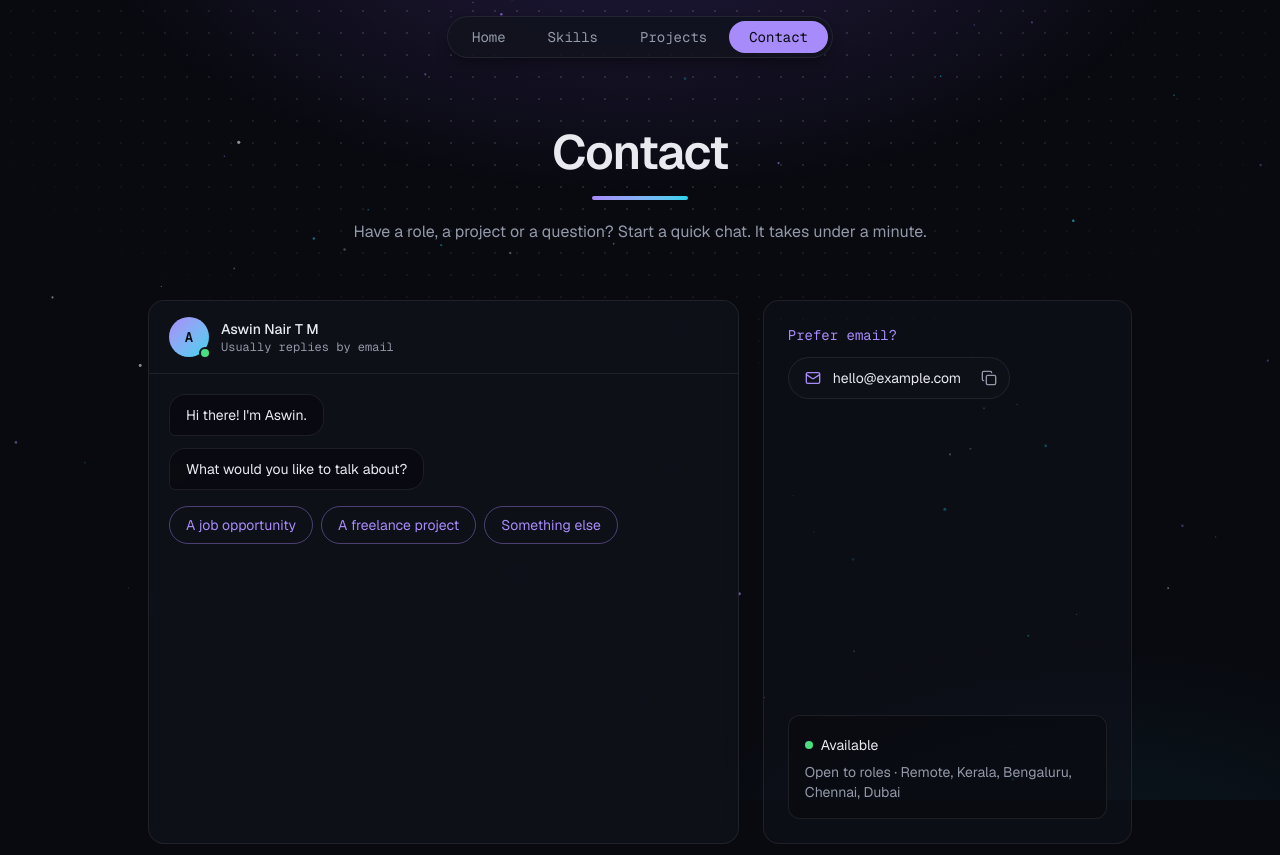
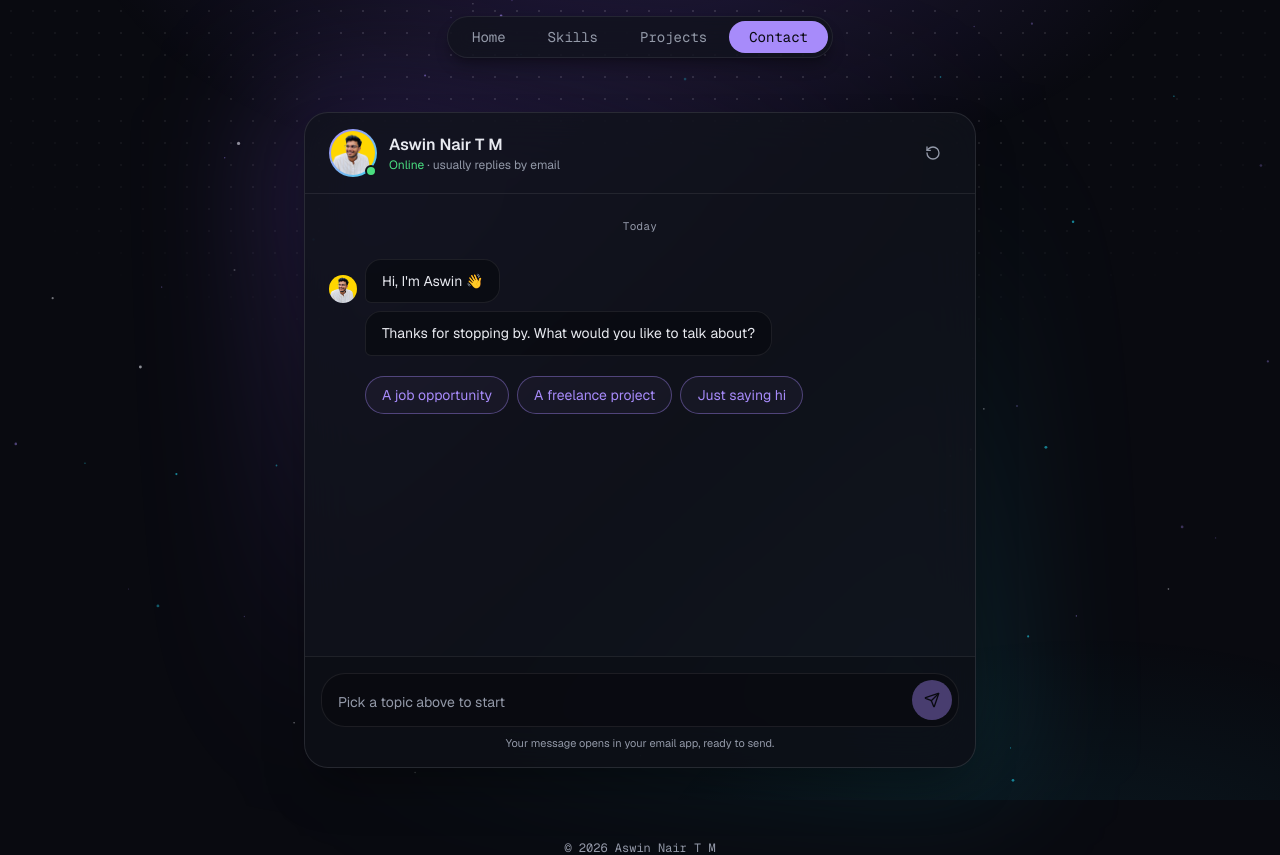
Before and after one commit to aswinambalathara/portfolio, a Next.js app: page /contact in a window 1280 px wide. Shown: the top 855 px of the page. Built offline with nearby package versions, Linux system fonts and the light colour scheme.

Commit message:
feat(contact): make the contact page a full-page chat with email fallback

```diff
--- a/src/app/contact/page.tsx
+++ b/src/app/contact/page.tsx
@@ -1,74 +1,18 @@
-import { FileText } from 'lucide-react'
 import type { Metadata } from 'next'
 
-import { BrandIcon } from '@/components/brand-icon'
 import { ContactChat } from '@/components/contact-chat'
-import { CopyEmail } from '@/components/copy-email'
-import { PageHeader } from '@/components/page-header'
-import { site } from '@/content/site'
 
 export const metadata: Metadata = {
   title: 'Contact',
-  description: 'Have a role, a project or a question? Get in touch.',
+  description: 'Have a role, a project or a question? Start a quick chat.',
   alternates: { canonical: '/contact' },
 }
 
-const linkClass =
-  'inline-flex items-center gap-2 rounded-full border border-line px-4 py-2 text-sm transition-colors hover:border-accent/60 hover:text-accent'
-
 export default function ContactPage() {
-  const socials = site.socials.filter((social) => social.href)
-
   return (
-    <div className="mx-auto max-w-5xl px-5 pt-32 pb-20">
-      <PageHeader
-        title="Contact"
-        subtitle="Have a role, a project or a question? Start a quick chat. It takes under a minute."
-      />
-      <div className="grid gap-6 lg:grid-cols-[1.6fr_1fr]">
-        <ContactChat />
-
-        <aside className="flex flex-col gap-6 rounded-2xl border border-line bg-surface/50 p-6">
-          <div>
-            <h2 className="font-mono text-sm text-accent">Prefer email?</h2>
-            <div className="mt-3">
-              <CopyEmail email={site.email} />
-            </div>
-          </div>
-
-          {(socials.length > 0 || site.resumeUrl) && (
-            <div>
-              <h2 className="font-mono text-sm text-accent">Elsewhere</h2>
-              <ul className="mt-3 flex flex-wrap gap-2">
-                {socials.map((social) => (
-                  <li key={social.platform}>
-                    <a href={social.href} rel="me noopener" className={linkClass}>
-                      <BrandIcon slug={social.platform} className="size-4" />
-                      {social.platform === 'github' ? 'GitHub' : 'LinkedIn'}
-                    </a>
-                  </li>
-                ))}
-                {site.resumeUrl && (
-                  <li>
-                    <a href={site.resumeUrl} className={linkClass}>
-                      <FileText aria-hidden className="size-4" />
-                      Résumé
-                    </a>
-                  </li>
-                )}
-              </ul>
-            </div>
-          )}
-
-          <div className="mt-auto rounded-xl border border-line bg-bg/60 p-4">
-            <p className="inline-flex items-center gap-2 text-sm">
-              <span aria-hidden className="size-2 rounded-full bg-online" />
-              Available
-            </p>
-            <p className="mt-1.5 text-sm text-muted">{site.availability}</p>
-          </div>
-        </aside>
-      </div>
+    <div className="px-5 pt-28 pb-12">
+      <h1 className="sr-only">Contact</h1>
+      <ContactChat />
     </div>
   )
 }
--- a/src/components/contact-chat.tsx
+++ b/src/components/contact-chat.tsx
@@ -8,17 +8,32 @@ import { site } from '@/content/site'
 type Step = 'topic' | 'name' | 'email' | 'message' | 'done'
 type Message = { from: 'bot' | 'visitor'; text: string }
 
-const topics = ['A job opportunity', 'A freelance project', 'Something else']
+const topics = ['A job opportunity', 'A freelance project', 'Just saying hi']
 
 const greeting: Message[] = [
-  { from: 'bot', text: `Hi there! I'm ${site.firstName}.` },
-  { from: 'bot', text: 'What would you like to talk about?' },
+  { from: 'bot', text: `Hi, I'm ${site.firstName} 👋` },
+  { from: 'bot', text: 'Thanks for stopping by. What would you like to talk about?' },
 ]
+
+const prompts = { name: 'Your name', email: 'you@company.com', message: 'Write your message…' }
 
 const isEmail = (value: string) => /^[^\s@]+@[^\s@]+\.[^\s@]+$/.test(value)
 
-// A short guided conversation that composes a message. Sending opens the visitor's email app with
-// everything filled in, so it works on a static site with no backend.
+function Avatar({ size = 'size-8' }: { size?: string }) {
+  return site.avatarUrl ? (
+    // eslint-disable-next-line @next/next/no-img-element -- static export, no image optimisation
+    <img src={site.avatarUrl} alt="" className={`${size} shrink-0 rounded-full object-cover`} />
+  ) : (
+    <span
+      className={`${size} grid shrink-0 place-items-center rounded-full bg-linear-to-br from-accent to-cyan font-mono text-xs font-semibold text-bg`}
+    >
+      {site.firstName.charAt(0)}
+    </span>
+  )
+}
+
+// The whole Contact page: a guided chat that composes a message. With a Web3Forms access key it
+// sends straight to the inbox; without one, "Send via email" opens the visitor's email app.
 export function ContactChat() {
   const [step, setStep] = useState<Step>('topic')
   const [messages, setMessages] = useState<Message[]>(greeting)
@@ -26,6 +41,7 @@ export function ContactChat() {
   const [input, setInput] = useState('')
   const [error, setError] = useState('')
   const [copied, setCopied] = useState(false)
+  const [delivery, setDelivery] = useState<'idle' | 'sending' | 'sent' | 'error'>('idle')
   const [answers, setAnswers] = useState({ topic: '', name: '', email: '', message: '' })
   const logRef = useRef<HTMLDivElement>(null)
   const inputRef = useRef<HTMLInputElement & HTMLTextAreaElement>(null)
@@ -34,25 +50,31 @@ export function ContactChat() {
   useEffect(() => {
     const log = logRef.current
     if (log) log.scrollTop = log.scrollHeight
-  }, [messages, typing])
+  }, [messages, typing, step, delivery])
 
   useEffect(() => {
-    if (!typing && step !== 'topic' && step !== 'done') inputRef.current?.focus()
+    if (!typing && (step === 'name' || step === 'email' || step === 'message')) {
+      inputRef.current?.focus()
+    }
   }, [step, typing])
+
+  function botSays(text: string, next?: Step) {
+    setTyping(true)
+    setTimeout(() => {
+      setMessages((current) => [...current, { from: 'bot', text }])
+      setTyping(false)
+      if (next) setStep(next)
+    }, 700)
+  }
 
   function reply(visitorText: string, botText: string, next: Step) {
     setMessages((current) => [...current, { from: 'visitor', text: visitorText }])
-    setTyping(true)
-    setTimeout(() => {
-      setMessages((current) => [...current, { from: 'bot', text: botText }])
-      setTyping(false)
-      setStep(next)
-    }, 650)
+    botSays(botText, next)
   }
 
   function chooseTopic(topic: string) {
     setAnswers((current) => ({ ...current, topic }))
-    reply(topic, "Great. What's your name?", 'name')
+    reply(topic, "Great! What's your name?", 'name')
   }
 
   function submit(event: FormEvent) {
@@ -64,17 +86,13 @@ export function ContactChat() {
       setAnswers((current) => ({ ...current, name: value }))
       reply(value, `Nice to meet you, ${value}. What's the best email to reach you?`, 'email')
     } else if (step === 'email') {
-      if (!isEmail(value)) return setError('Please enter a valid email address.')
+      if (!isEmail(value)) return setError('That email doesn’t look right. Please check it.')
       setAnswers((current) => ({ ...current, email: value }))
-      reply(value, 'Thanks! What would you like to say?', 'message')
+      reply(value, 'Thanks! What would you like to tell me?', 'message')
     } else if (step === 'message') {
       if (value.length < 10) return setError('Please write at least a sentence.')
       setAnswers((current) => ({ ...current, message: value }))
-      reply(
-        value,
-        'All set. Send it from your email app, or copy it and send it however you like.',
-        'done',
-      )
+      reply(value, "Here's your message. Take a look and send it when you're ready.", 'done')
     }
     setInput('')
     setError('')
@@ -86,6 +104,8 @@ export function ContactChat() {
     setStep('topic')
     setInput('')
     setError('')
+    setDelivery('idle')
+    setTyping(false)
   }
 
   const subject = `${answers.topic} — from ${answers.name}`
@@ -98,50 +118,98 @@ export function ContactChat() {
     setTimeout(() => setCopied(false), 2000)
   }
 
-  const prompts: Record<'name' | 'email' | 'message', string> = {
-    name: 'Your name',
-    email: 'you@example.com',
-    message: 'Write your message…',
+  async function send() {
+    setDelivery('sending')
+    try {
+      const response = await fetch('https://api.web3forms.com/submit', {
+        method: 'POST',
+        headers: { 'Content-Type': 'application/json', Accept: 'application/json' },
+        body: JSON.stringify({
+          access_key: site.formAccessKey,
+          subject: `Portfolio: ${subject}`,
+          from_name: 'Portfolio contact chat',
+          name: answers.name,
+          email: answers.email,
+          topic: answers.topic,
+          message: answers.message,
+        }),
+      })
+      const result = (await response.json()) as { success?: boolean }
+      if (!result.success) throw new Error('Not sent')
+      setDelivery('sent')
+      botSays(`Sent! I'll get back to you at ${answers.email} soon.`)
+    } catch {
+      setDelivery('error')
+    }
   }
 
+  const showComposer = step === 'name' || step === 'email' || step === 'message'
+
   return (
-    <div className="flex h-[34rem] flex-col overflow-hidden rounded-2xl border border-line bg-surface/70 backdrop-blur-sm">
-      <div className="flex items-center gap-3 border-b border-line px-5 py-4">
-        <div className="relative grid size-10 place-items-center rounded-full bg-linear-to-br from-accent to-cyan font-mono text-sm font-semibold text-bg">
-          {site.firstName.charAt(0)}
-          <span className="absolute -right-0.5 -bottom-0.5 size-3 rounded-full border-2 border-surface bg-online" />
+    <div className="relative mx-auto w-full max-w-2xl">
+      <div
+        aria-hidden
+        className="absolute -inset-x-10 -inset-y-6 -z-10 rounded-[3rem] bg-linear-to-br from-accent-strong/25 via-transparent to-cyan/15 blur-3xl"
+      />
+      <div className="flex h-[min(44rem,calc(100svh-9rem))] min-h-128 flex-col overflow-hidden rounded-3xl border border-white/10 bg-surface/80 shadow-2xl shadow-black/40 backdrop-blur-xl">
+        <header className="flex items-center gap-3 border-b border-line px-5 py-4 sm:px-6">
+          <div className="relative rounded-full bg-linear-to-br from-accent to-cyan p-0.5">
+            <Avatar size="size-11" />
+            <span className="absolute right-0 bottom-0 size-3 rounded-full border-2 border-surface bg-online" />
           </div>
-        <div>
-          <p className="text-sm font-medium">{site.name}</p>
-          <p className="font-mono text-xs text-muted">Usually replies by email</p>
+          <div className="min-w-0 flex-1">
+            <p className="truncate font-semibold">{site.name}</p>
+            <p className="truncate text-xs text-muted">
+              <span className="text-online">Online</span> · usually replies by email
+            </p>
           </div>
-      </div>
+          <button
+            type="button"
+            onClick={restart}
+            aria-label="Start over"
+            className="grid size-9 place-items-center rounded-full text-muted transition-colors hover:bg-white/5 hover:text-fg"
+          >
+            <RotateCcw aria-hidden className="size-4" />
+          </button>
+        </header>
 
         <div
           ref={logRef}
           role="log"
           aria-live="polite"
-        className="flex-1 space-y-3 overflow-y-auto px-5 py-5"
+          className="flex-1 space-y-2 overflow-y-auto px-4 py-6 sm:px-6"
         >
-        {messages.map((message, index) => (
+          <p className="pb-2 text-center font-mono text-[11px] tracking-wide text-muted">Today</p>
+
+          {messages.map((message, index) => {
+            const firstInGroup = index === 0 || messages[index - 1].from !== message.from
+            return message.from === 'bot' ? (
               <div
                 key={index}
-            className={`flex animate-rise ${message.from === 'visitor' ? 'justify-end' : 'justify-start'}`}
+                className={`flex animate-rise items-end gap-2 ${firstInGroup ? 'pt-2' : ''}`}
               >
-            <p
-              className={
-                message.from === 'visitor'
-                  ? 'max-w-[85%] rounded-2xl rounded-br-md bg-accent px-4 py-2.5 text-sm whitespace-pre-line text-bg'
-                  : 'max-w-[85%] rounded-2xl rounded-bl-md border border-line bg-bg/70 px-4 py-2.5 text-sm'
-              }
-            >
+                <span className={firstInGroup ? '' : 'invisible'}>
+                  <Avatar size="size-7" />
+                </span>
+                <p className="max-w-[80%] rounded-2xl rounded-bl-md border border-line bg-bg/70 px-4 py-2.5 text-sm leading-relaxed">
                   {message.text}
                 </p>
               </div>
-        ))}
+            ) : (
+              <div
+                key={index}
+                className={`flex animate-rise justify-end ${firstInGroup ? 'pt-2' : ''}`}
+              >
+                <p className="max-w-[80%] rounded-2xl rounded-br-md bg-linear-to-br from-accent to-accent-strong px-4 py-2.5 text-sm leading-relaxed whitespace-pre-line text-bg">
+                  {message.text}
+                </p>
+              </div>
+            )
+          })}
 
           {typing && (
-          <div className="flex justify-start" aria-label="Typing">
+            <div className="flex items-end gap-2 pt-2" aria-label="Typing">
+              <Avatar size="size-7" />
               <span className="inline-flex gap-1 rounded-2xl rounded-bl-md border border-line bg-bg/70 px-4 py-3.5">
                 {[0, 150, 300].map((delay) => (
                   <span
@@ -155,13 +223,13 @@ export function ContactChat() {
           )}
 
           {step === 'topic' && !typing && (
-          <div className="flex flex-wrap gap-2 pt-1">
+            <div className="flex animate-rise flex-wrap gap-2 pt-3 pl-9">
               {topics.map((topic) => (
                 <button
                   key={topic}
                   type="button"
                   onClick={() => chooseTopic(topic)}
-                className="rounded-full border border-accent/40 px-4 py-2 text-sm text-accent transition-colors hover:bg-accent hover:text-bg"
+                  className="rounded-full border border-accent/40 bg-accent/5 px-4 py-2 text-sm text-accent transition-colors hover:bg-accent hover:text-bg"
                 >
                   {topic}
                 </button>
@@ -169,49 +237,96 @@ export function ContactChat() {
             </div>
           )}
 
-        {step === 'done' && !typing && (
-          <div className="flex flex-wrap gap-2 pt-1">
+          {step === 'done' && !typing && delivery !== 'sent' && (
+            <div className="animate-rise pt-3 pl-9">
+              <div className="overflow-hidden rounded-2xl border border-line bg-bg/60">
+                <dl className="divide-y divide-line text-sm">
+                  <div className="flex gap-3 px-4 py-2.5">
+                    <dt className="w-16 shrink-0 text-muted">To</dt>
+                    <dd className="truncate">{site.email}</dd>
+                  </div>
+                  <div className="flex gap-3 px-4 py-2.5">
+                    <dt className="w-16 shrink-0 text-muted">Subject</dt>
+                    <dd className="truncate">{subject}</dd>
+                  </div>
+                  <div className="px-4 py-3">
+                    <dt className="sr-only">Message</dt>
+                    <dd className="line-clamp-4 whitespace-pre-line text-fg/90">
+                      {answers.message}
+                    </dd>
+                  </div>
+                </dl>
+              </div>
+
+              {delivery === 'error' && (
+                <p role="alert" className="mt-3 text-sm text-red-400">
+                  That didn&apos;t send. Try again, or{' '}
+                  <a href={mailto} className="underline">
+                    email me directly
+                  </a>
+                  .
+                </p>
+              )}
+
+              <div className="mt-3 flex flex-wrap gap-2">
+                {site.formAccessKey ? (
+                  <button
+                    type="button"
+                    onClick={send}
+                    disabled={delivery === 'sending'}
+                    className="inline-flex items-center gap-2 rounded-full bg-accent px-5 py-2.5 text-sm font-medium text-bg transition-colors hover:bg-fg disabled:opacity-60"
+                  >
+                    <Send aria-hidden className="size-4" />
+                    {delivery === 'sending' ? 'Sending…' : 'Send message'}
+                  </button>
+                ) : (
                   <a
                     href={mailto}
-              className="inline-flex items-center gap-2 rounded-full bg-accent px-4 py-2 text-sm font-medium text-bg transition-colors hover:bg-fg"
+                    className="inline-flex items-center gap-2 rounded-full bg-accent px-5 py-2.5 text-sm font-medium text-bg transition-colors hover:bg-fg"
                   >
                     <Send aria-hidden className="size-4" />
                     Send via email
                   </a>
+                )}
                 <button
                   type="button"
                   onClick={copy}
-              className="inline-flex items-center gap-2 rounded-full border border-line px-4 py-2 text-sm transition-colors hover:border-accent/60 hover:text-accent"
+                  className="inline-flex items-center gap-2 rounded-full border border-line px-4 py-2.5 text-sm transition-colors hover:border-accent/60 hover:text-accent"
                 >
                   {copied ? (
                     <Check aria-hidden className="size-4 text-online" />
                   ) : (
                     <Copy aria-hidden className="size-4" />
                   )}
-              {copied ? 'Copied' : 'Copy message'}
+                  {copied ? 'Copied' : 'Copy'}
                 </button>
+              </div>
+            </div>
+          )}
+
+          {step === 'done' && delivery === 'sent' && !typing && (
+            <div className="animate-rise pt-3 pl-9">
               <button
                 type="button"
                 onClick={restart}
-              className="inline-flex items-center gap-2 rounded-full px-4 py-2 text-sm text-muted transition-colors hover:text-fg"
+                className="inline-flex items-center gap-2 rounded-full border border-line px-4 py-2 text-sm text-muted transition-colors hover:text-fg"
               >
                 <RotateCcw aria-hidden className="size-4" />
-              Start over
+                Send another message
               </button>
             </div>
           )}
         </div>
 
-      {(step === 'name' || step === 'email' || step === 'message') && (
-        <form onSubmit={submit} noValidate className="border-t border-line p-3">
+        <form onSubmit={submit} noValidate className="border-t border-line bg-bg/30 p-3 sm:p-4">
           {error && (
-            <p role="alert" className="px-2 pb-2 text-xs text-red-400">
+            <p role="alert" className="px-3 pb-2 text-xs text-red-400">
               {error}
             </p>
           )}
-          <div className="flex items-end gap-2">
+          <div className="flex items-end gap-2 rounded-3xl border border-line bg-bg/70 p-1.5 pl-4 transition-colors focus-within:border-accent/60">
             <label htmlFor="chat-input" className="sr-only">
-              {prompts[step]}
+              {showComposer ? prompts[step] : 'Message'}
             </label>
             {step === 'message' ? (
               <textarea
@@ -225,8 +340,8 @@ export function ContactChat() {
                 rows={2}
                 maxLength={2000}
                 disabled={typing}
-                placeholder={prompts[step]}
-                className="flex-1 resize-none rounded-xl border border-line bg-bg/70 px-4 py-2.5 text-sm outline-none placeholder:text-muted focus:border-accent/60"
+                placeholder={prompts.message}
+                className="max-h-32 flex-1 resize-none bg-transparent py-2 text-sm outline-none placeholder:text-muted"
               />
             ) : (
               <input
@@ -235,23 +350,34 @@ export function ContactChat() {
                 value={input}
                 onChange={(event) => setInput(event.target.value)}
                 type={step === 'email' ? 'email' : 'text'}
-                autoComplete={step === 'email' ? 'email' : 'name'}
-                disabled={typing}
-                placeholder={prompts[step]}
-                className="flex-1 rounded-full border border-line bg-bg/70 px-4 py-2.5 text-sm outline-none placeholder:text-muted focus:border-accent/60"
+                autoComplete={step === 'email' ? 'email' : step === 'name' ? 'name' : 'off'}
+                disabled={typing || !showComposer}
+                placeholder={
+                  showComposer
+                    ? prompts[step]
+                    : step === 'topic'
+                      ? 'Pick a topic above to start'
+                      : 'Chat finished'
+                }
+                className="flex-1 bg-transparent py-2 text-sm outline-none placeholder:text-muted disabled:cursor-not-allowed"
               />
             )}
             <button
               type="submit"
               aria-label="Send"
-              disabled={typing}
-              className="grid size-10 shrink-0 place-items-center rounded-full bg-accent text-bg transition-colors hover:bg-fg disabled:opacity-50"
+              disabled={typing || !showComposer}
+              className="grid size-10 shrink-0 place-items-center rounded-full bg-accent text-bg transition-colors hover:bg-fg disabled:opacity-40"
             >
               <Send aria-hidden className="size-4" />
             </button>
           </div>
+          <p className="pt-2 text-center text-[11px] text-muted">
+            {site.formAccessKey
+              ? 'Messages go straight to my inbox.'
+              : 'Your message opens in your email app, ready to send.'}
+          </p>
         </form>
-      )}
+      </div>
     </div>
   )
 }
--- a/src/components/copy-email.tsx
+++ /dev/null
@@ -1,34 +0,0 @@
-'use client'
-
-import { Check, Copy, Mail } from 'lucide-react'
-import { useState } from 'react'
-
-export function CopyEmail({ email }: { email: string }) {
-  const [copied, setCopied] = useState(false)
-
-  async function copy() {
-    await navigator.clipboard.writeText(email)
-    setCopied(true)
-    setTimeout(() => setCopied(false), 2000)
-  }
-
-  return (
-    <div className="inline-flex items-center gap-1 rounded-full border border-line bg-surface/60 py-1 pr-1 pl-4">
-      <Mail aria-hidden className="size-4 text-accent" />
-      <a href={`mailto:${email}`} className="px-2 text-sm hover:text-accent">
-        {email}
-      </a>
-      <button
-        type="button"
-        onClick={copy}
-        aria-label="Copy email address"
-        className="rounded-full p-2 text-muted transition-colors hover:bg-white/5 hover:text-fg"
-      >
-        {copied ? <Check className="size-4 text-online" /> : <Copy className="size-4" />}
-      </button>
-      <span aria-live="polite" className="sr-only">
-        {copied ? 'Email address copied' : ''}
-      </span>
-    </div>
-  )
-}
--- a/src/content/site.ts
+++ b/src/content/site.ts
@@ -42,9 +42,13 @@ export const site = {
     'Full-stack developer (MERN · Next.js) with 2 years of experience, currently building agentic workflows with Python and LLMs. Based in Trivandrum, Kerala.',
   availability: 'Open to roles · Remote, Kerala, Bengaluru, Chennai, Dubai',
   url: 'https://portfolio.aswin-ambalathara.space',
+  city: 'Trivandrum',
+  timeZone: 'Asia/Kolkata',
 
-  // TODO: real email address.
-  email: 'hello@example.com',
+  email: 'aswinnairtm@gmail.com',
+  // TODO: free Web3Forms access key (web3forms.com). It is public by design. While empty, the
+  // contact form opens the visitor's email app instead.
+  formAccessKey: '',
   // TODO: put the résumé at public/resume.pdf, then set this to '/resume.pdf'. Empty hides the buttons.
   resumeUrl: '',
   avatarUrl: '/avatar.jpg',
```
Lines whose indentation alone changed are shown as unchanged.
